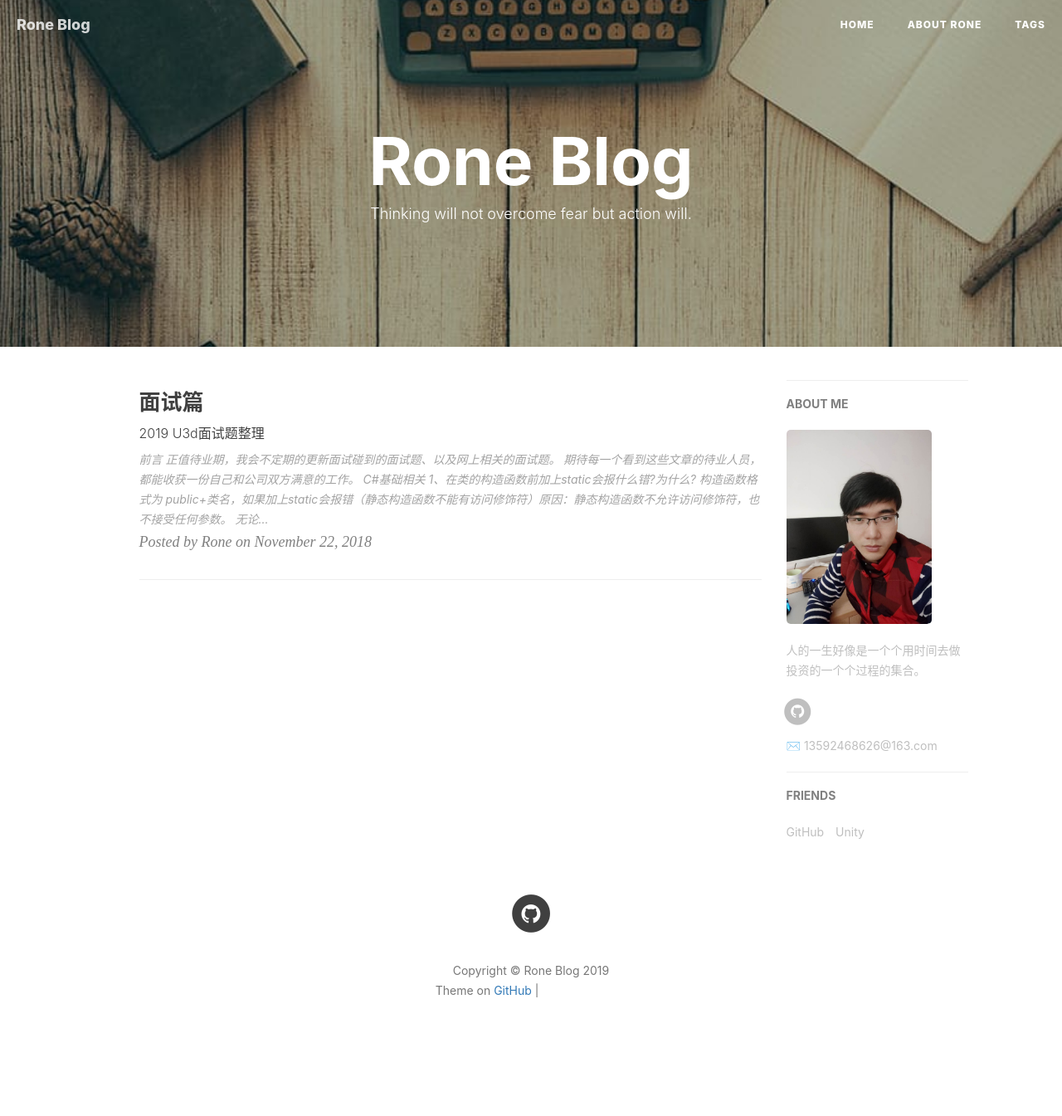
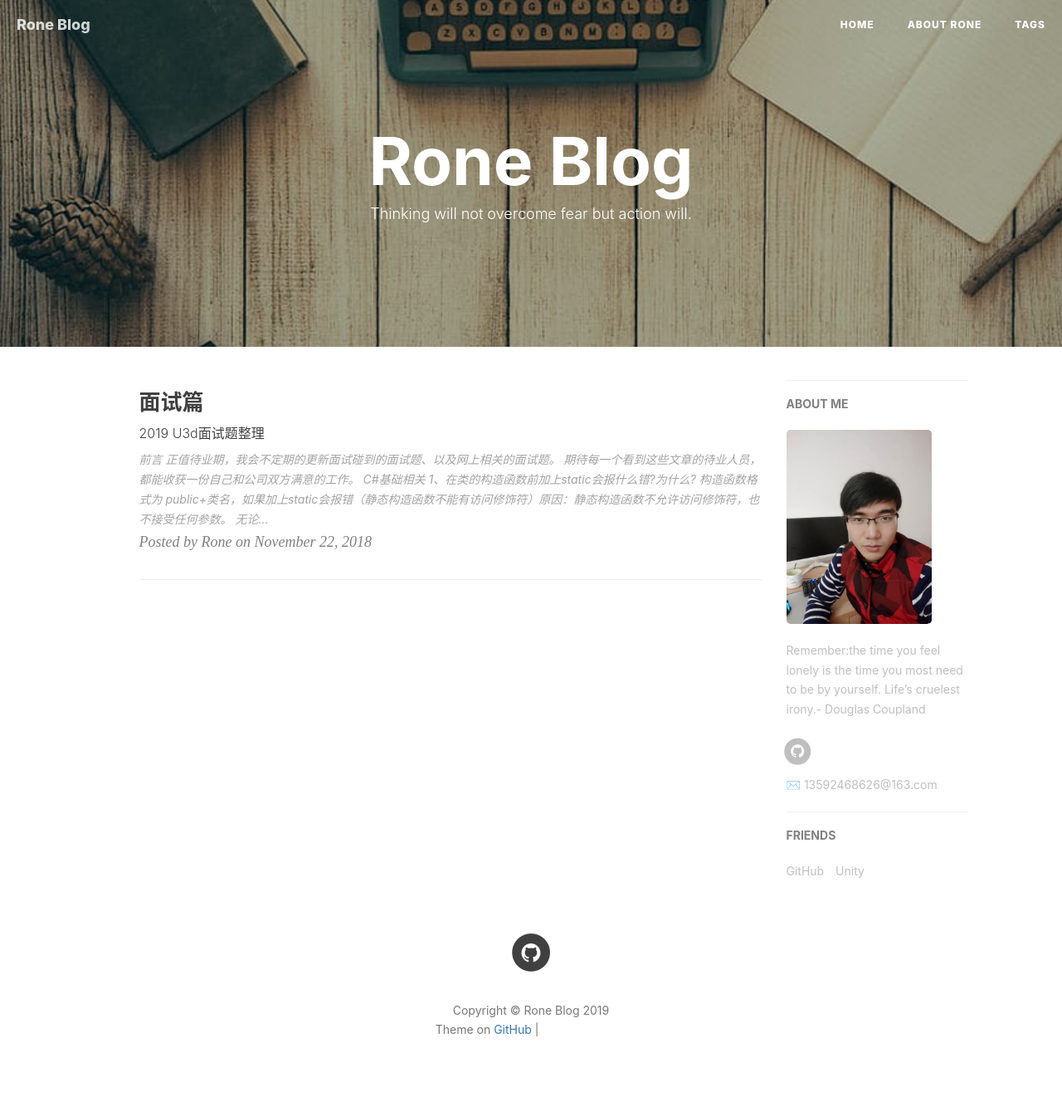
Before and after one commit to RoneBlog/RoneBlog.github.io, a Jekyll site: the page built from index.html, in a window 1280 px wide. Shown: the whole page at 83% size. Built offline with Jekyll 4.4.1, drawn with Linux system fonts in a browser that asks for light colours; nearby versions of some CDN libraries; the list of posts is cut into pages by our own code; comment, search, counter and statistics services are not loaded; before the commit the page ends 1298 px from its top, so only the background shows below that; grey boxes are pictures that could not be loaded.

Commit message:
更改签名

```diff
--- a/_config.yml
+++ b/_config.yml
@@ -11,7 +11,7 @@ github_repo: "https://github.com/RoneBlog/RoneBlog.github.io.git" # you code rep
 
 # Sidebar settings
 sidebar: true                           # whether or not using Sidebar.
-sidebar-about-description: "人的一生好像是一个个用时间去做投资的一个个过程的集合。"
+sidebar-about-description: "Remember:the time you feel lonely is the time you most need to be by yourself. Life’s cruelest irony.- Douglas Coupland"
 sidebar-avatar: /img/avata_rone.jpg      # use absolute URL, seeing it's used in both `/` and `/about/`
 
 
```
